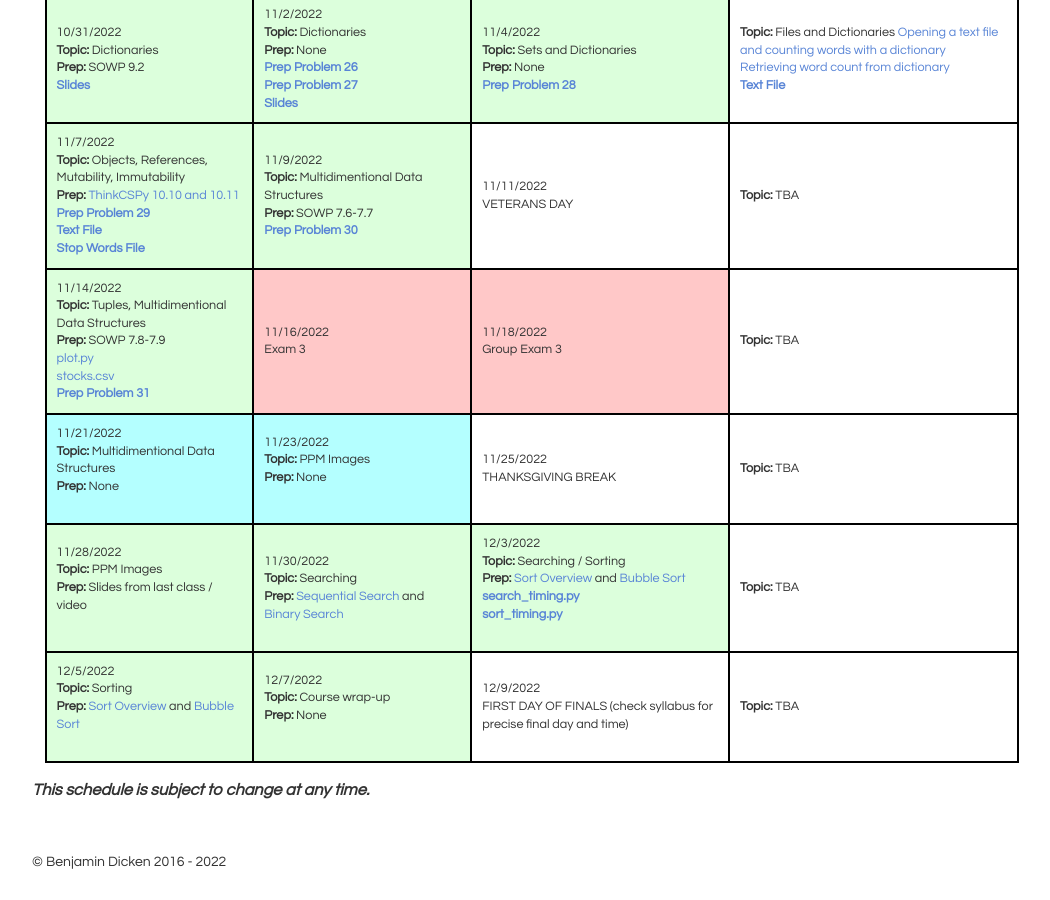
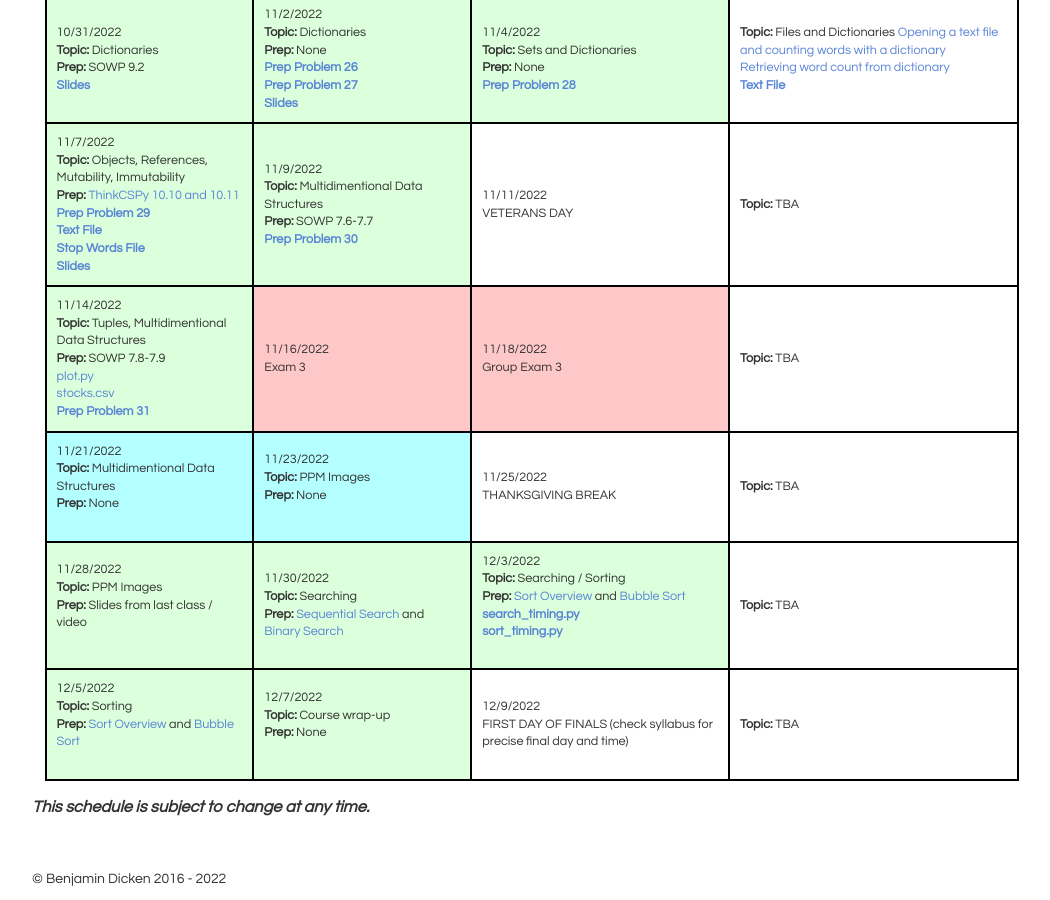
Before and after one commit to bddicken/cs110fall2022website, a Jekyll site: the page built from schedule/index.md, in a window 1280 px wide and 900 px high, scrolled down 1731 px. Shown: the whole window, without its empty margins (108-1158 px from the left). Built offline with Jekyll 4.4.1, drawn with Linux system fonts in a browser that asks for light colours.

Commit message:
added link to slides

```diff
--- a/schedule/index.md
+++ b/schedule/index.md
@@ -394,6 +394,7 @@ The <b>Prep</b> for each day indicates the work you need to have completed <b>BE
     <a href="../preps/29/"><b>Prep Problem 29</b></a> <br/>
     <a href="../files/stranger_things.txt"><b>Text File</b></a> <br/>
     <a href="./res/stopwords.txt"><b>Stop Words File</b></a> <br/>
+    <a href="./slides/30-sets-AP-before.pdf"><b>Slides</b></a> <br/>
   </td>
   <td class="topic-general">
     11/9/2022 <br/>
```
